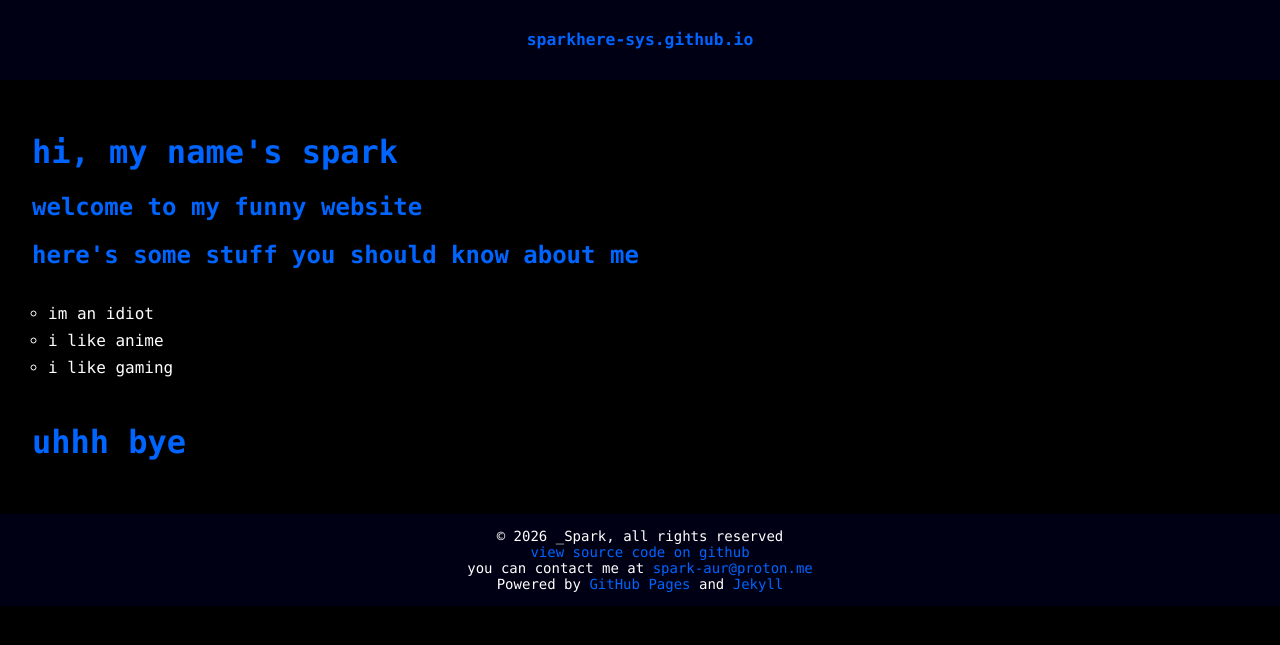
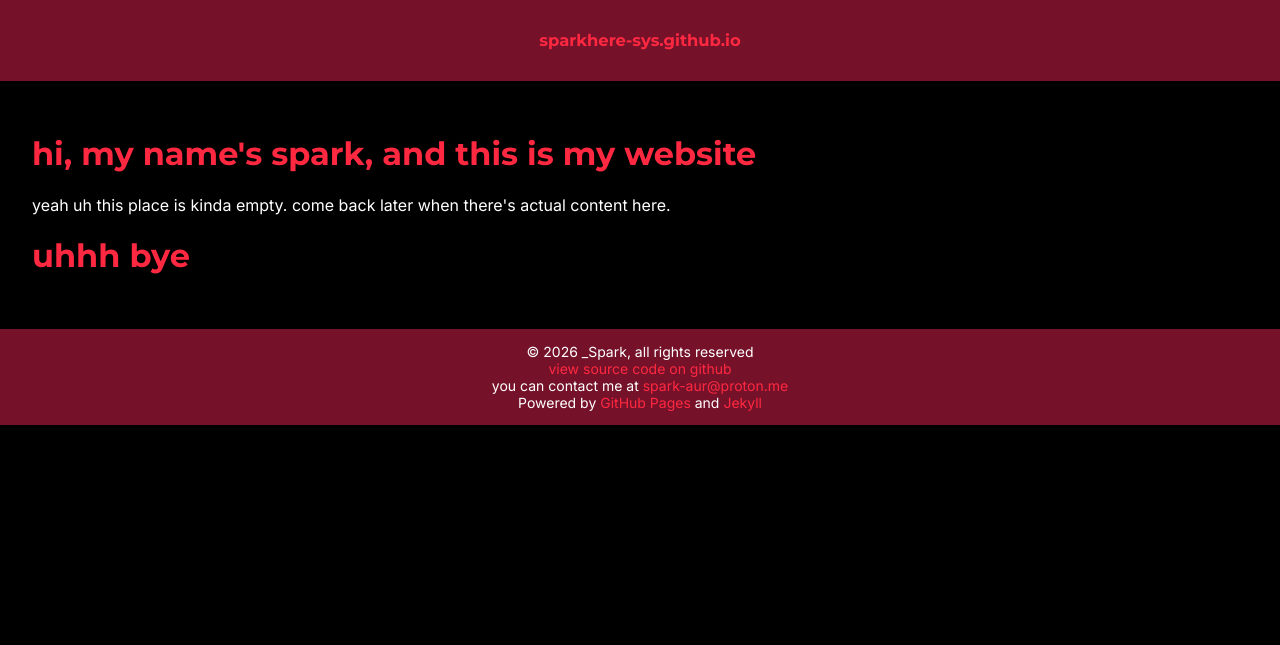
Before and after one commit to sparkhere-sys/sparkhere-sys.github.io, a Jekyll site: the page built from index.html, in a window 1280 px wide. Shown: the top 645 px of the page. Built offline with Jekyll 4.4.1, drawn with Linux system fonts in a browser that asks for light colours.

```diff
--- a/_layouts/default.html
+++ b/_layouts/default.html
@@ -5,7 +5,8 @@
   <meta charset="UTF-8">
   <meta name="viewport" content="width=device-width, initial-scale=1">
   <title>{{ page.title }}</title>
-  <link rel="stylesheet" href="{{ '/index.css' | relative_url }}">
+  <link rel="stylesheet" href="style.css">
+  <script src="{{ '/index.js' | relative_url }}"></script>
 </head>
 
 <body>
--- a/index.css
+++ /dev/null
@@ -1,65 +0,0 @@
-/* code comments in css are so hard to type */
-/* i miss python already */
-
-body {
-    background-color: rgb(0, 0, 0);
-    color: rgb(255, 255, 255);
-    font-family: "JetBrainsMono", Consolas, monospace; /* monospace bc funny */
-    font-size: 16px;
-    margin: 0;
-    padding: 0;
-}
-
-header, footer {
-    background-color: rgb(0, 0, 20); /* slightly blue-ish */
-    text-align: center; /* why not */
-    font-size: 14px;
-}
-
-header, footer {
-    padding: 1em;
-}
-
-main {
-    padding: 2em;
-}
-
-h1, h2, h3 {
-    color: rgb(0, 100, 255); /* blue bc blue is my favorite color */
-}
-
-ul {
-    background: rgb(0,0,0);
-    padding: 1em;
-    list-style-type: circle; /* circle bullets forever */
-}
-
-li {
-    margin-bottom: 0.5em;
-}
-
-button {
-    background-color: rgb(0, 0, 20);
-    color: rgb(255,255,255);
-    border: none;
-    padding: 0.5em 1em;
-    text-align: center;
-}
-
-button:hover {
-    background-color: rgb(0, 0, 40);
-    cursor: pointer;
-}
-
-a {
-    color: rgb(0,100,255);
-    text-decoration: none; /* #screwunderlines */
-}
-
-a:hover {
-    color: rgb(0,120,255); /* slightly lighter blue on hover */
-}
-
-.mid-align {
-    text-align: center;
-}
--- a/index.html
+++ b/index.html
@@ -1,36 +1,8 @@
-<!DOCTYPE html>
-<html>
-	<head>
-		<meta charset="UTF-8">
-		<title>spark's funny website</title>
-		<link rel="stylesheet" href="index.css">
-	</head>
+---
+layout: default
+title: spark - the website™
+---
 
-	<body>
-		<header>
-			<h3>sparkhere-sys.github.io</h3>
-		</header>
-
-		<main>
-			<h1>hi, my name's spark</h1>
-			<h2>welcome to my funny website</h2>
-			<h2>here's some stuff you should know about me</h2>
-			<ul>
-				<li>im an idiot</li>
-				<li>i like anime</li>
-				<li>i like gaming</li>
-			</ul>
-			<h1>uhhh bye</h1>
-		</main>
-		<footer>
-			© 2026 _Spark, all rights reserved
-			<br>
-			<a href="https://github.com/sparkhere-sys/sparkhere-sys.github.io">view source code on github</a>
-			<br>
-			you can contact me at <a href="mailto:spark-aur@proton.me">spark-aur@proton.me</a>
-			<br>
-			Powered by <a href="https://pages.github.com/">GitHub Pages</a> and <a href="https://jekyllrb.com/">Jekyll</a>
-		</footer>
-	<script src="index.js"></script>
-	</body>
-</html>
+<h1>hi, my name's spark, and this is my website</h1>
+<p>yeah uh this place is kinda empty. come back later when there's actual content here.</p>
+<h1>uhhh bye</h1>
--- /dev/null
+++ b/style.css
@@ -0,0 +1,80 @@
+/* FONTS */
+
+@import url('https://fonts.googleapis.com/css2?family=Montserrat:ital,wght@0,100..900;1,100..900&display=swap');
+@import url('https://fonts.googleapis.com/css2?family=Inter:ital,opsz,wght@0,14..32,100..900;1,14..32,100..900&display=swap');
+
+/* COLORS */
+
+:root {
+    --bg-color: #000000;
+    --text-color: #ffffff;
+    --primary: #ff2841;
+    --secondary: #75122a;
+    --accent: #e80f4c;
+}
+
+/* BASE STYLES */
+
+body {
+    background-color: var(--bg-color);
+    color: var(--text-color);
+    font-family: 'Inter', sans-serif;
+    font-size: 16px;
+    margin: 0;
+    padding: 0;
+}
+
+header, footer {
+    background-color: var(--secondary);
+    text-align: center;
+    font-size: 14px;
+    padding: 1em;
+}
+
+main {
+    padding: 2em;
+}
+
+h1, h2, h3 {
+    color: var(--primary);
+    font-family: "Montserrat", sans-serif;
+}
+
+ul {
+    padding: 1em;
+    list-style-type: circle; /* circle bullets forever */
+}
+
+li {
+    margin-bottom: 0.5em;
+}
+
+/* INTERACTIVE ELEMENTS */
+
+button {
+    background-color: var(--secondary);
+    color: var(--text-color);
+    border: none;
+    padding: 0.5em 1em;
+    text-align: center;
+}
+
+button:hover {
+    background-color: var(--accent);
+    cursor: pointer;
+}
+
+a {
+    color: var(--primary);
+    text-decoration: none;
+}
+
+a:hover {
+    color: var(--accent);
+}
+
+/* CUSTOM CLASSES */
+
+.mid-align {
+    text-align: center;
+}
```
Also changed, not shown: 404.html (+11 -32 lines).
